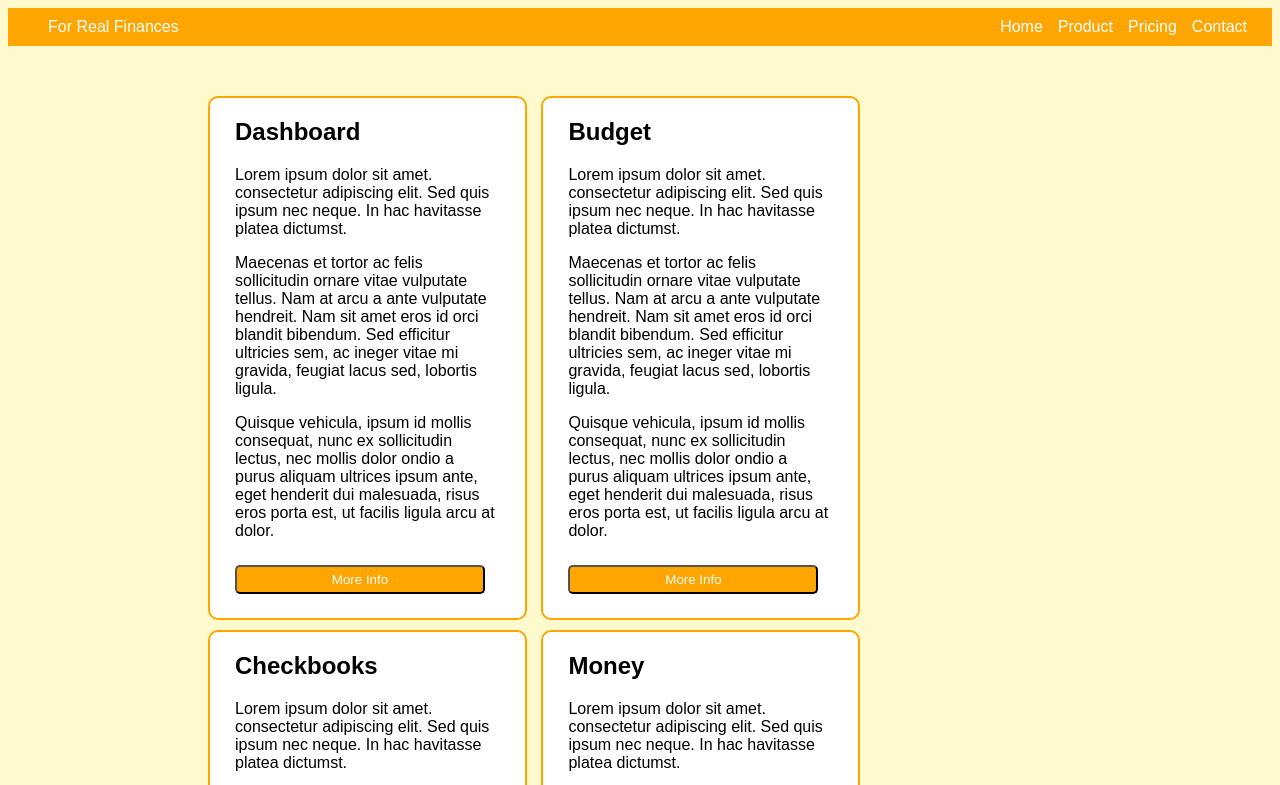
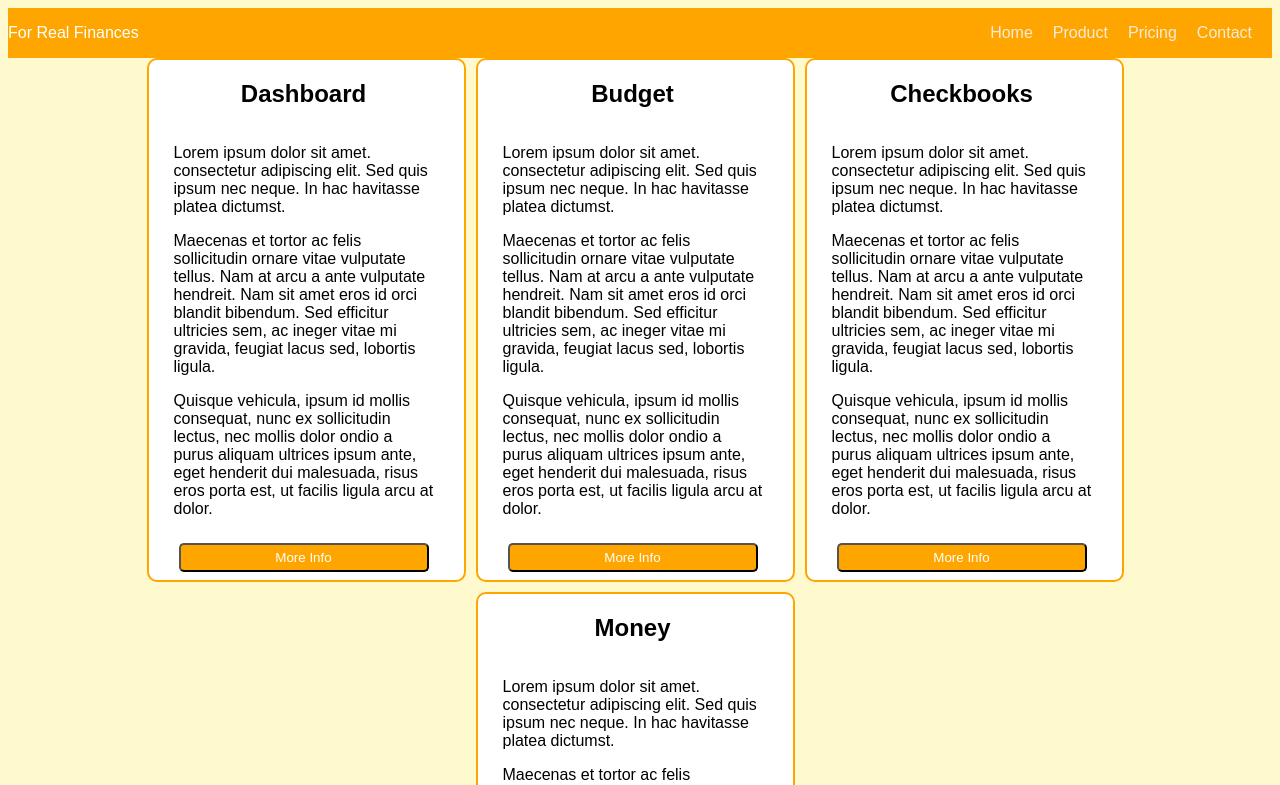
Before and after one commit to UltraFly22989/schoolprojects, a plain HTML site: page week3day1/project.html in a window 1280 px wide. Shown: the top 785 px of the page. Drawn offline with Linux system fonts and the light colour scheme.

Commit message:
modified week3day1 main.css and project.html from float to flexbox css code

```diff
--- a/week3day1/main.css
+++ b/week3day1/main.css
@@ -1,5 +1,6 @@
-
-
+html, body {
+    height: 100%;
+}
 
 .parabox {
     border: 2px solid orange;
@@ -13,13 +14,13 @@
     display: inline-block;
     background-color: white;
     border-radius: 10px;
-
+    display: flex;
+    flex-wrap: wrap;
 }
 
 p {
     margin-bottom: auto
 }
-
 
 
 body {
@@ -29,56 +30,27 @@ body {
 
 
 
-
-
-
-
-
-
-
-
-
-
-
-
 #maincontent {
-    margin: 50px 200px;
-
-    position: inherit;
+    margin: 0; padding: 0;
+    width: 100%;
+    position: relative;
+    display: flex;
+    flex-direction: row wrap;
+    justify-content: center;
 }
 
-a {
-    text-decoration: none;
-    float: right;
-    padding-right: 15px;
-    color: white
-
-}
-
-h3 {
-    float: left;
-}
-
-
-
-
-
-
-
-article {
-    position: relative;
-    color: white
-}
-
-#navcontainer {
+#navcontainer ul {
     background-color: orange;
     position: relative;
-    padding: 10px;
-    padding-left: 40px;
+    margin 0; padding-left: ;
+    display: flex;
+    list-style-type: none;
+    flex-direction: row-reverse;
+    justify-content: flex-end;
 }
 
 #pboxes {
-    float: left;
+
 }
 
 form {
@@ -92,9 +64,41 @@ form {
 input {
     width: 250px;
     text-align: center;
-    float: left;
     background-color: orange;
     color: white;
     border-radius: 5px;
     padding: 5px;
 }
+
+ul li a {
+    color: antiquewhite;
+    text-decoration: none;
+
+}
+
+#navcontainer {
+    display: flex;
+
+}
+
+article {
+    display: flex;
+    align-items: center;
+    background: orange;
+    color: white
+}
+
+nav {
+    width: 100%;
+    justify-content: space-between;
+    background-color: orange;
+}
+
+ul li {
+    padding-right: 20px;
+}
+div {
+    display: flex;
+    flex-flow: row wrap;
+    justify-content: center;
+}
--- a/week3day1/project.html
+++ b/week3day1/project.html
@@ -9,15 +9,18 @@
 
         <nav id="navcontainer">
 
-                <a href="#">Contact</a>
-                <a href="#">Pricing</a>
-                <a href="#">Product</a>
-                <a href="#">Home</a>
-
             <article>For Real Finances</article>
 
+            <ul>
+                <li><a href="#">Contact</a></li>
+                <li><a href="#">Pricing</a></li>
+                <li><a href="#">Product</a></li>
+                <li><a href="#">Home</a></li>
+            </ul>
+
+
         </nav>
-        </div>
+
         <div id="maincontent">
                 <div id="pboxes">
                     <div class="parabox" id="parabox1">
```
